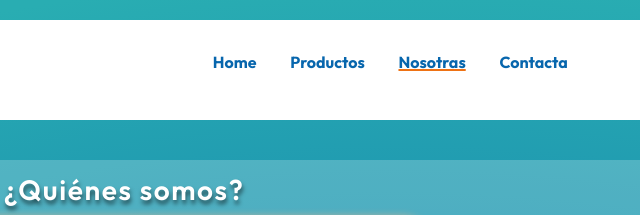
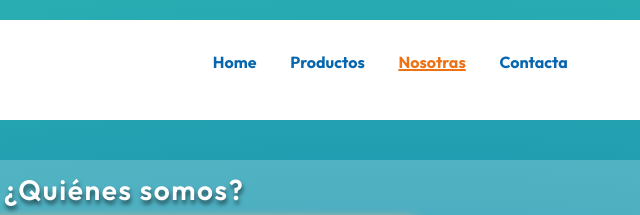
Before and after one commit to angylearns/femtech, a plain HTML site: page conocenos.html in a window 1280 px wide. Shown: the top 215 px of the page, 516-1156 px from the left. Drawn offline with nearby package versions, Linux system fonts and the light colour scheme.

Commit message:
update link color

```diff
--- a/css/conocenos.css
+++ b/css/conocenos.css
@@ -115,7 +115,7 @@ header .navbar a:visited {
 header .navbar.desktop .active_page {
     text-decoration: underline #EE7214;
     text-decoration-thickness: 2px;
-    color:#0766AD !important;
+    color: #ee7214 !important;
 }
 
 header .navbar.desktop .active_page:hover {
```
